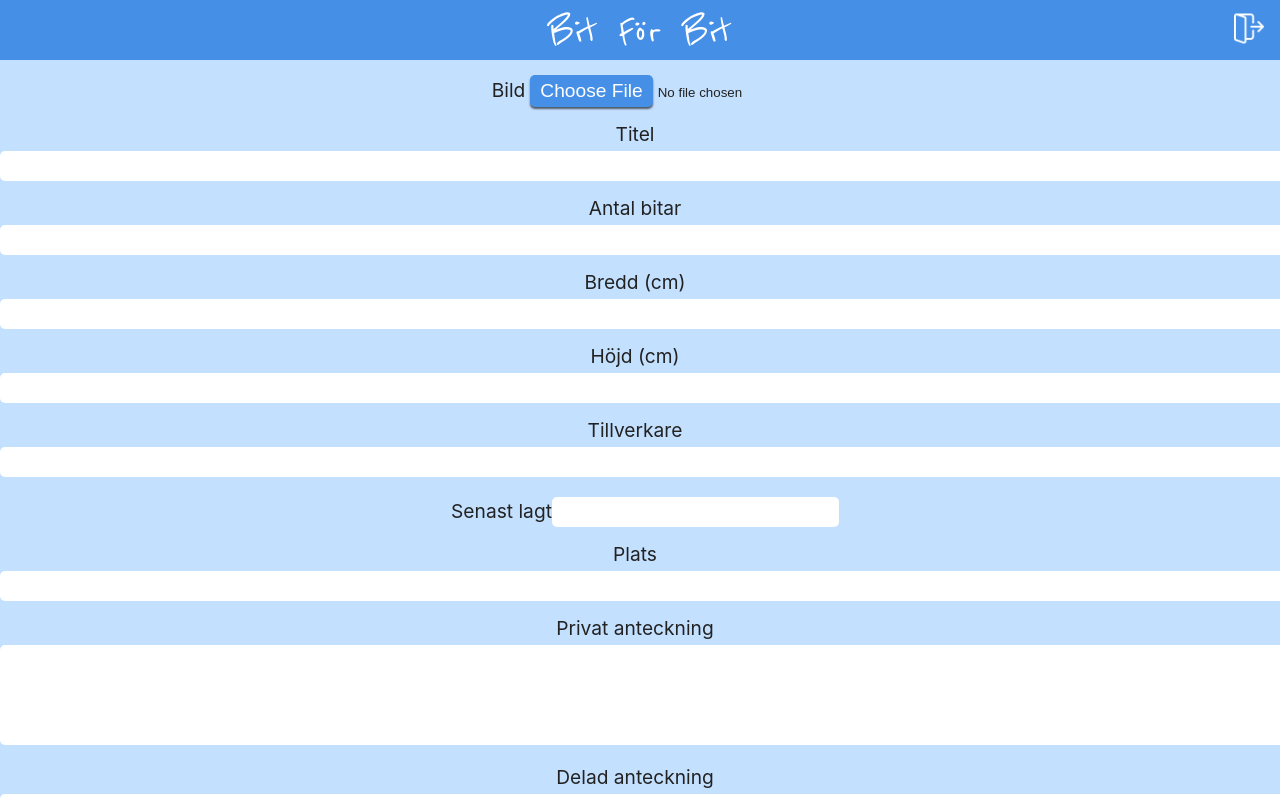
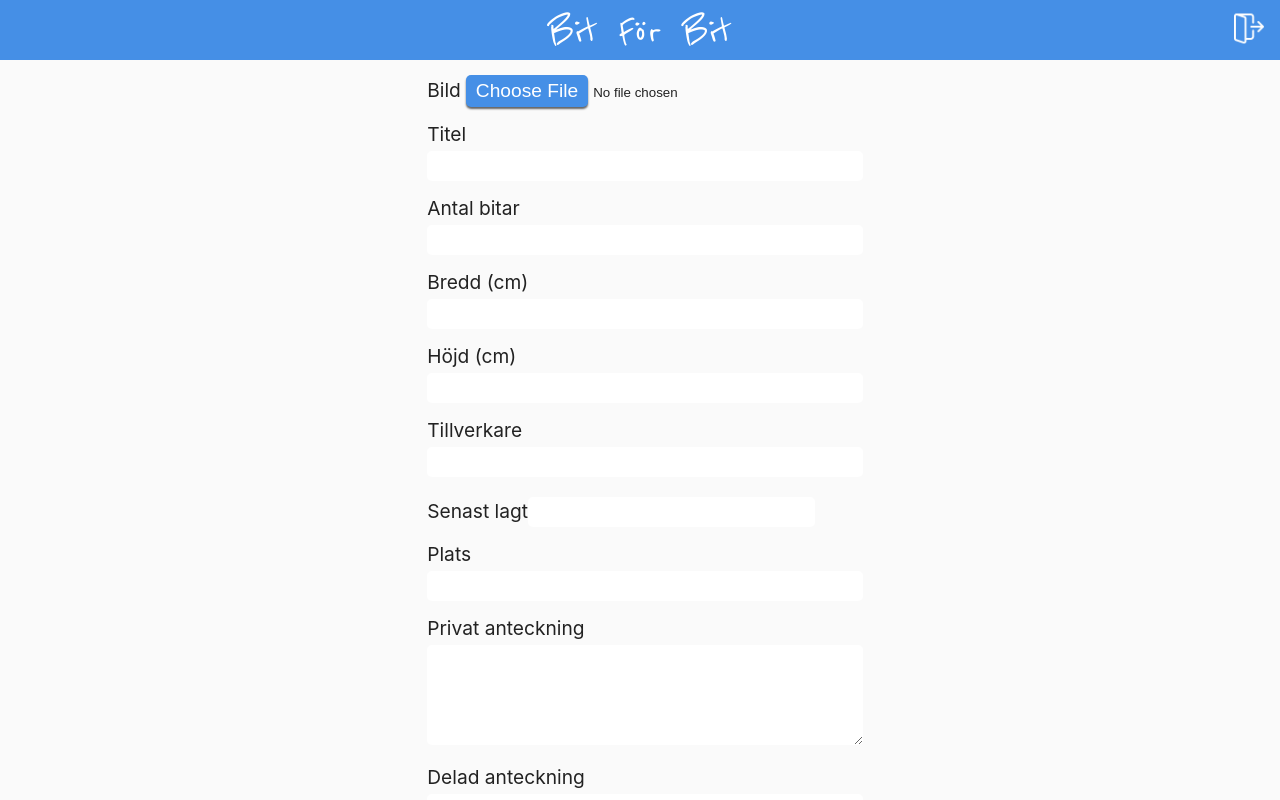
Before and after one commit to anjawillsund/bit-for-bit-frontend, a React (Create React App) app: page /add-puzzle in a window 1280 px wide. Shown: the top 800 px of the page. Built offline with nearby package versions, Linux system fonts and the light colour scheme; sample sign-in values are in the browser's storage.

Commit message:
Add puzzle-area div

```diff
--- a/src/components/puzzle-components/AddPuzzle.js
+++ b/src/components/puzzle-components/AddPuzzle.js
@@ -6,7 +6,8 @@ const AddPuzzle = () => {
   const navigate = useNavigate()
 
   return (
-    <div className='add-puzzle'>
+    <div className='puzzle-area'>
+      <div className='puzzle-info'>
         <PuzzleForm
           fetchUrl='my/puzzles'
           method='POST'
@@ -20,6 +21,7 @@ const AddPuzzle = () => {
           />
         </div>
       </div>
+    </div>
   )
 }
 
```
Lines whose indentation alone changed are shown as unchanged.
